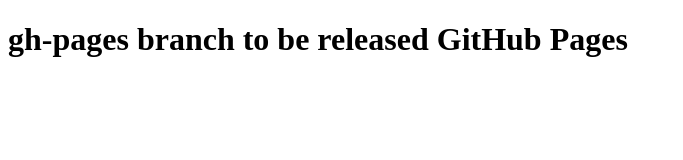
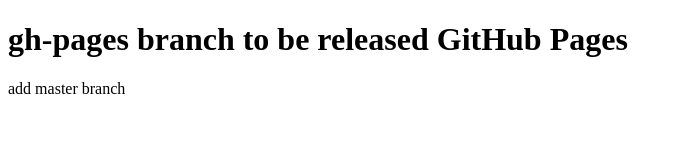
Before and after one commit to mamita345/git-study, a plain HTML site: page index.html in a window 1280 px wide. Shown: the whole page, without its empty margins (0-683 px from the left). Drawn offline with Linux system fonts and the light colour scheme.

Commit message:
in maseter

```diff
--- a/index.html
+++ b/index.html
@@ -6,5 +6,6 @@
 </head>
 <body>
     <h1>gh-pages branch to be released GitHub Pages </h1>
+    <p>add master branch</p>
 </body>
 </html
```
